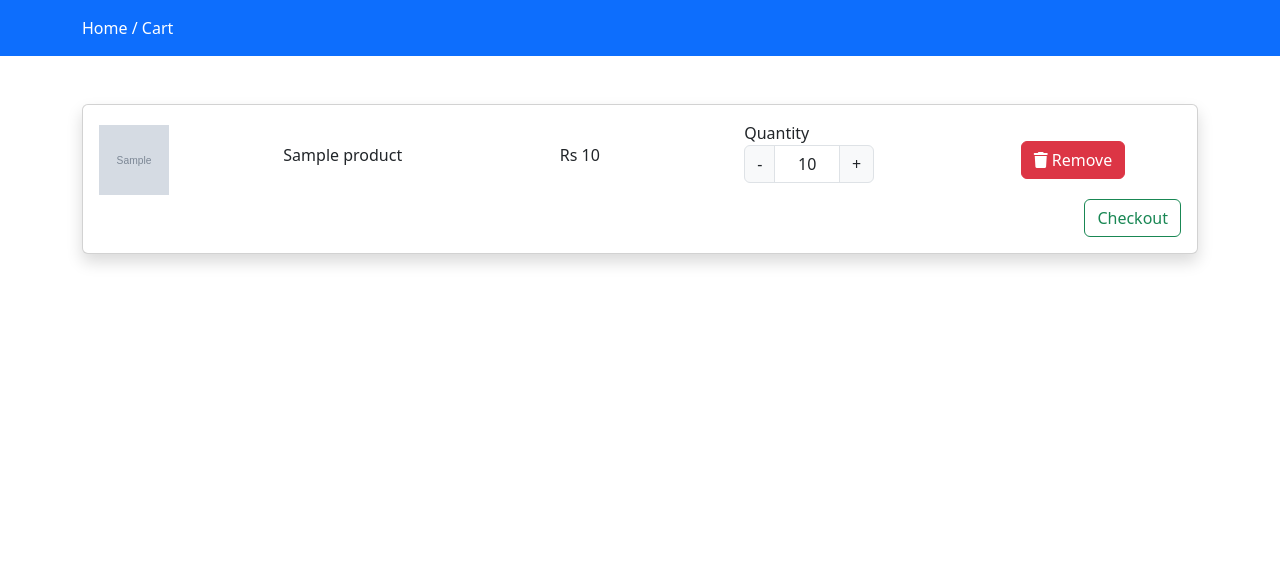
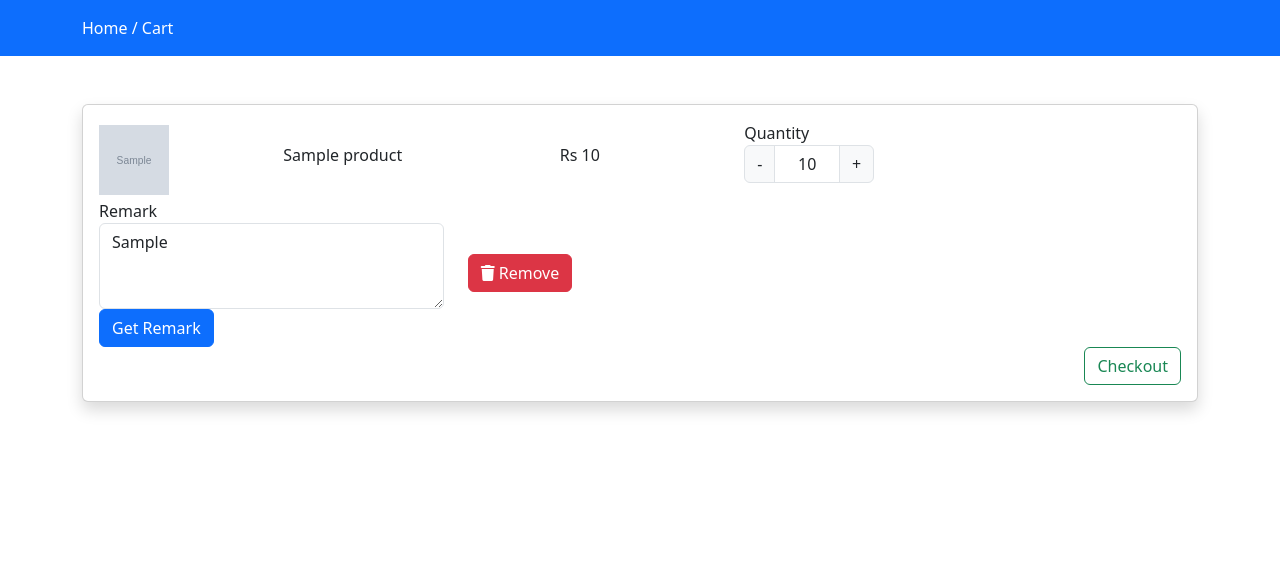
Before and after one commit to ryowuandjanet/dje, a Django app: page /cart in a window 1280 px wide. Shown: the part 56-643 px from the top of the page. Run offline with Django 4.2, Linux system fonts and the light colour scheme; a user stored in the database is signed in; tables that the repository leaves empty hold one stand-in row (values such as "Sample post"); grey boxes marked "Sample" are stand-in pictures; some libraries are stand-ins or nearby versions.

Commit message:
Part 22.5-add remark

```diff
--- a/static/js/custom.js
+++ b/static/js/custom.js
@@ -29,6 +29,7 @@ $(document).ready(function(){
     var product_id = $(this).closest('.product_data').find('.prod_id').val()
     var product_qty = $(this).closest('.product_data').find('.qty-input').val()
     var token = $('input[name=csrfmiddlewaretoken]').val()
+
     $.ajax({
       method: "POST",
       url: "/add-to-cart",
@@ -43,6 +44,36 @@ $(document).ready(function(){
       }
     })
   })
+
+  $('.getRemarkBtn').click(function(e){
+    e.preventDefault();
+    console.log('1122334455')
+    var product_id = $(this).closest('.product_data').find('.prod_id').val()
+    var remark = $(this).closest('.product_data').find('.remark-input').val()
+    var token = $('input[name=csrfmiddlewaretoken]').val()
+
+    console.log(remark)
+
+    $.ajax({
+      method: "POST",
+      url: "/update-remark",
+      data: {
+        "product_id":product_id,
+        "remark":remark,
+        csrfmiddlewaretoken: token
+      },
+      success: function (response) {
+        console.log(response)
+        alertify.success(response.status)
+      }
+    })
+
+  })
+
+
+
+
+
 
   $('.addToWishlist').click(function(e){
     e.preventDefault();
--- a/store/controller/cart.py
+++ b/store/controller/cart.py
@@ -16,9 +16,11 @@ def addtocart(request):
           return JsonResponse({'status':'Product Already in Cart'})
         else:
           prod_qty = int(request.POST.get('product_qty'))
+          remark =request.POST.get('remark')
+          print(remark)
 
           if product_check.quantity >= prod_qty:
-            Cart.objects.create(user=request.user, product_id=prod_id, product_qty=prod_qty)
+            Cart.objects.create(user=request.user, product_id=prod_id, product_qty=prod_qty,remark=remark)
             return JsonResponse({'status':'Product added successfully'})
           else:
             return JsonResponse({'status':"Only "+str(product_check.quantity)+' quantity available'})
@@ -39,10 +41,23 @@ def updatecart(request):
     prod_id = int(request.POST.get('product_id'))
     if(Cart.objects.filter(user=request.user, product_id=prod_id)):
       prod_qty = int(request.POST.get('product_qty'))
+      remark = request.POST.get('remark')
       cart = Cart.objects.get(product_id=prod_id, user=request.user)
       cart.product_qty = prod_qty
+      cart.remark = remark
       cart.save()
-      return JsonResponse({'status':'updateed Successfully'})
+      return JsonResponse({'status':'updateed Qty Successfully'})
+  return redirect('/')
+
+def updateremark(request):
+  if request.method == 'POST':
+    prod_id = int(request.POST.get('product_id'))
+    if(Cart.objects.filter(user=request.user, product_id=prod_id)):
+      remark = request.POST.get('remark')
+      cart = Cart.objects.get(product_id=prod_id, user=request.user)
+      cart.remark = remark
+      cart.save()
+      return JsonResponse({'status':'updateed Remark Successfully'})
   return redirect('/')
 
 def deletecartitem(request):
--- a/store/models.py
+++ b/store/models.py
@@ -50,6 +50,7 @@ class Cart(models.Model):
   user = models.ForeignKey(User,on_delete=models.CASCADE)
   product = models.ForeignKey(Product, on_delete=models.CASCADE)
   product_qty = models.IntegerField(null=False,blank=False)
+  remark = models.TextField(blank=True, null=True)  # 添加remark字段
   created_at = models.DateTimeField(auto_now_add=True)
 
 class Wishlist(models.Model):
@@ -89,6 +90,7 @@ class OrderItem(models.Model):
   order = models.ForeignKey(Order, on_delete=models.CASCADE)
   product = models.ForeignKey(Product, on_delete=models.CASCADE)
   price = models.FloatField(null=False)
+  remark = models.TextField(blank=True, null=True)  # 添加remark字段
   quantity = models.IntegerField(null=False)
 
   def __str__(self):
--- a/store/templates/store/cart.html
+++ b/store/templates/store/cart.html
@@ -40,6 +40,13 @@
                       <h6>Out of Stock</h6>
                     {% endif %}
                   </div>
+                  <div class="col-md-4 my-auto">
+                    <input type="hidden" value="{{ item.product_id }}" class="prod_id">
+                    <label for="Remark">Remark</label>
+                    <textarea id="remarkField" name="remark" class="form-control remark-input" rows="3">{{ item.remark}}</textarea>
+                    <button  class="btn btn-primary getRemarkBtn">Get Remark</button>
+                  </div>
+
                   <div class="col-md-2 my-auto">
                     <button class="btn btn-danger delete-cart-item"><i class="fa-solid fa-trash"></i> Remove</button>
                   </div>
--- a/store/templates/store/orders/view.html
+++ b/store/templates/store/orders/view.html
@@ -51,6 +51,7 @@
                       <th>Quantity</th>
                       <th>Price</th>
                       <th>Image</th>
+                      <th>Remark</th>
                     </tr>
                   </thead>
                   <tbody>
@@ -62,6 +63,7 @@
                         <td>
                           <img src="{{ item.product.product_image.url }}" height="50px" width="50px" alt="Product Image">
                         </td>
+                        <td>{{ item.remark }}</td>
                       </tr>
                     {% endfor %}
                   </tbody>
--- a/store/urls.py
+++ b/store/urls.py
@@ -15,6 +15,7 @@ urlpatterns = [
     # 等別注意，add-to-cart的後面不可再加/，會出錯
     # 如果在localhost:3000沒有作動，就把port改成3001
     path('add-to-cart', cart.addtocart, name='addtocart'),
+    path('update-remark', cart.updateremark, name='updateremark'),
     path('cart', cart.viewcart, name="cart"),
     path('update-cart', cart.updatecart, name="updatecart"),
     path('delete-cart-item', cart.deletecartitem, name="deletecartitem"),
```
Also changed, not shown: store/controller/checkout.py (+6 -2 lines), store/migrations/0006_orderitem_remark.py (added), store/migrations/0007_alter_orderitem_remark.py (added), store/migrations/0008_remove_orderitem_remark_cart_remark.py (added), store/migrations/0009_orderitem_remark.py (added).
